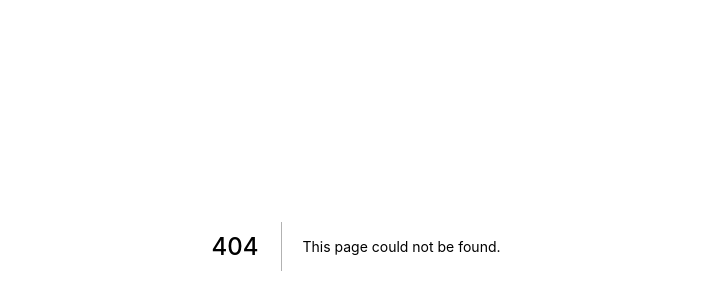
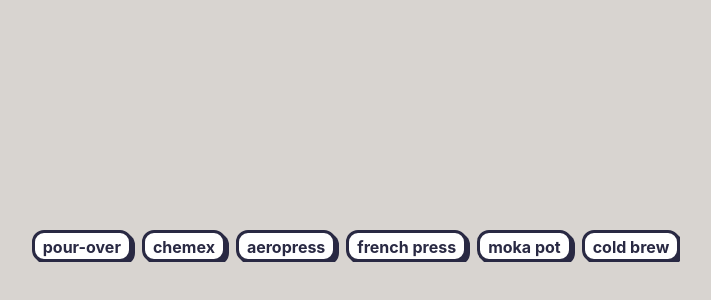
Before and after one commit to nickoelsner/brewgood.coffee, a Next.js app: page /aeropress in a window 1280 px wide. Before the commit this address had no page. Shown: the part 154-454 px from the top of the page, without its empty margins (284-995 px from the left). Built offline with nearby package versions, Linux system fonts and the light colour scheme; a web font is replaced by a local one.

Commit message:
start on recipe page

```diff
--- /dev/null
+++ b/pages/[method].js
@@ -0,0 +1,25 @@
+import { useRouter } from "next/router";
+import { brewData } from "./data/brewMethodData";
+import Link from "next/link";
+import styles from "../styles/Recipe.module.scss";
+
+const Recipe = () => {
+  const router = useRouter();
+  const { method } = router.query;
+  const currentMethod = brewData.filter((m) => m.name === method);
+
+  return (
+    <main className={styles.container}>
+      <section className={styles.methods}>
+        {brewData.map((brewMethod, idx) => (
+          <Link href={`/recipe/[${brewMethod.name}]`} key={idx}>
+            <a className={styles.button}>{brewMethod.name}</a>
+          </Link>
+        ))}
+      </section>
+      <section>{currentMethod.name}</section>
+    </main>
+  );
+};
+
+export default Recipe;
--- a/pages/brewMethods.js
+++ b/pages/brewMethods.js
@@ -4,7 +4,7 @@ import { brewData } from "./data/brewMethodData";
 
 const BrewMethodCard = ({ brewMethod }) => {
   return (
-    <Link href={`/brew/${brewMethod.name}`}>
+    <Link href={`/[${brewMethod.name}]`}>
       <a className={styles.button}>
         <img src={brewMethod.imageSrc} alt={`${brewMethod.name} icon`} />
         <span>{brewMethod.name}</span>
--- /dev/null
+++ b/styles/Recipe.module.scss
@@ -0,0 +1,25 @@
+@import "/styles/colors";
+@import "/styles/base";
+
+.container {
+  @extend %container-base;
+
+  .methods {
+    display: flex;
+    overflow-x: auto;
+    gap: 10px;
+
+    .button {
+      border: 3px solid $color-primary;
+      background-color: white;
+      padding: 0.25rem 0.5rem;
+      border-radius: 0.75rem;
+      font-weight: bold;
+      font-size: 1rem;
+      display: inline-block;
+      height: 2rem;
+      box-shadow: 3px 3px 0px $color-primary;
+      overflow: none;
+    }
+  }
+}
```
Also changed, not shown: 1 other file (tests, documents, lock files or other folders).
